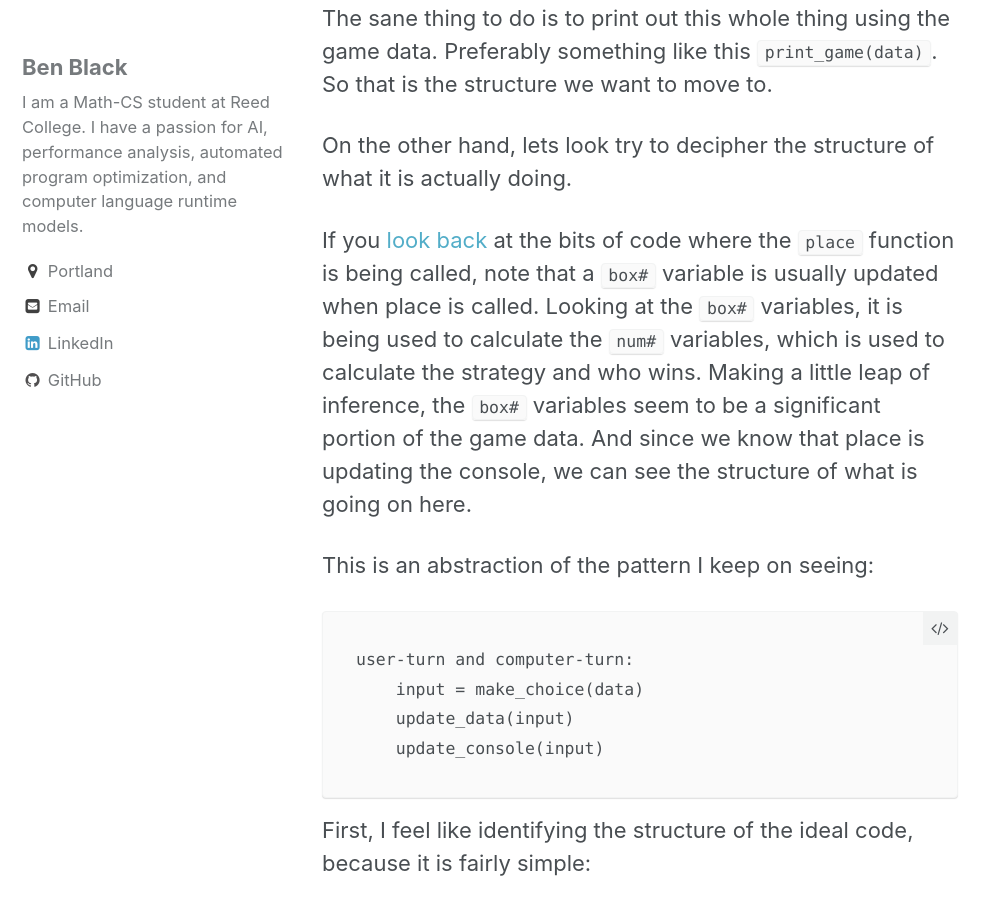
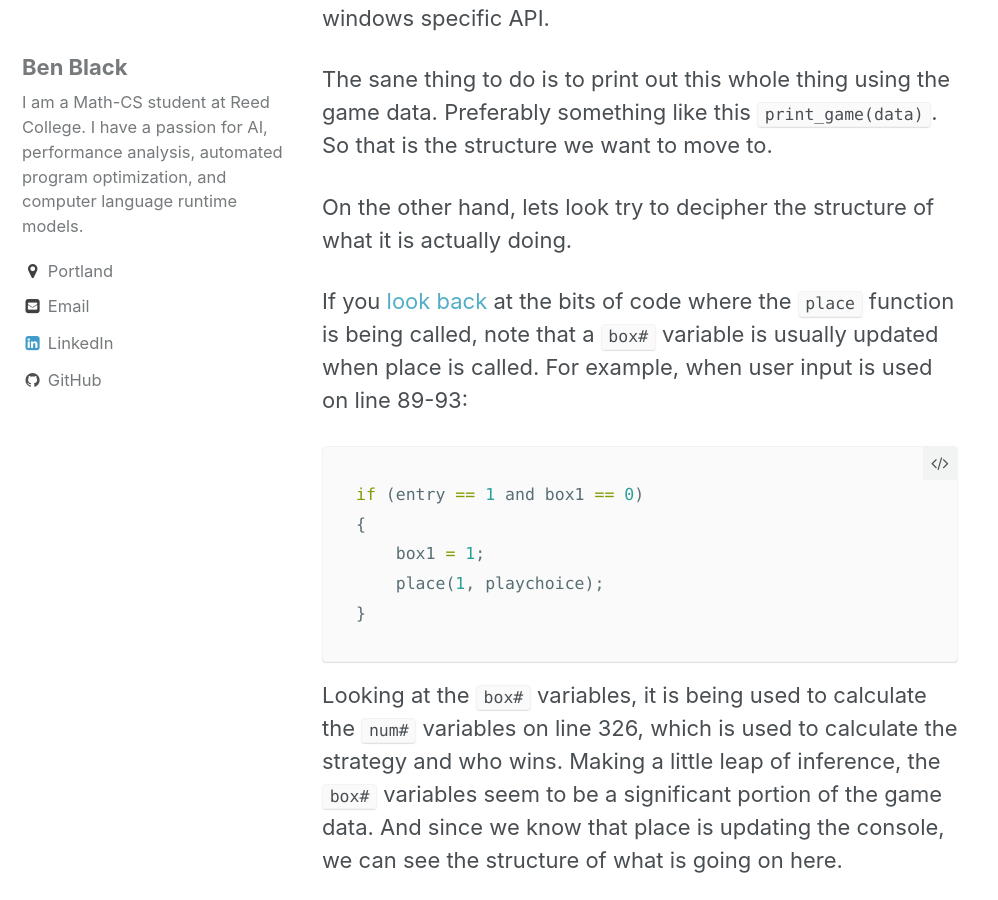
Before and after one commit to benblack769/benblack769.github.io, a Jekyll site: the page built from coding_posts/refractoring.md, in a window 1280 px wide and 900 px high, scrolled down 6762 px. Shown: the whole window, without its empty margins (0-998 px from the left). Built offline with Jekyll 4.4.1, drawn with Linux system fonts in a browser that asks for light colours.

Commit message:
added full-code page

````diff
--- a/coding_posts/refractoring.md
+++ b/coding_posts/refractoring.md
@@ -151,7 +153,17 @@ The sane thing to do is to print out this whole thing using the game data. Prefe
 
 On the other hand, lets look try to decipher the structure of what it is actually doing.
 
-If you [look back](coding_posts/refractoring/#full-code) at the bits of code where the `place` function is being called, note that a `box#` variable is usually updated when place is called. Looking at the `box#` variables, it is being used to calculate the `num#` variables, which is used to calculate the strategy and who wins. Making a little leap of inference, the `box#` variables seem to be a significant portion of the game data. And since we know that place is updating the console, we can see the structure of what is going on here.
+If you [look back](coding_posts/refractoring/#full-code) at the bits of code where the `place` function is being called, note that a `box#` variable is usually updated when place is called. For example, when user input is used on line 89-93:
+
+```c++
+if (entry == 1 and box1 == 0)
+{
+    box1 = 1;
+    place(1, playchoice);
+}
+```
+
+Looking at the `box#` variables, it is being used to calculate the `num#` variables on line 326, which is used to calculate the strategy and who wins. Making a little leap of inference, the `box#` variables seem to be a significant portion of the game data. And since we know that place is updating the console, we can see the structure of what is going on here.
 
 This is an abstraction of the pattern I keep on seeing:
 
@@ -159,7 +171,6 @@ This is an abstraction of the pattern I keep on seeing:
         input = make_choice(data)
         update_data(input)
         update_console(input)
-
 
 
 First, I feel like identifying the structure of the ideal code, because it is fairly simple:
````
Also changed, not shown: other parts of coding_posts/refractoring.md (+2 -0 lines), raw_code/refractoring/full-code.md (added, +6 -0 lines).
